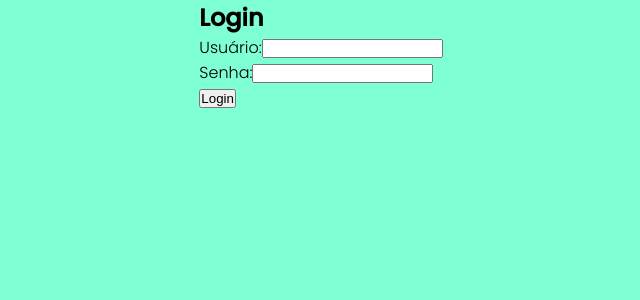
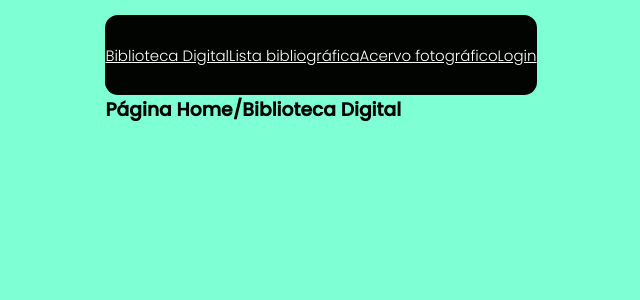
Before and after one commit to joaosour/karajadigital, a React (Create React App) app in the folder frontend/: page /home in a window 1280 px wide. Before the commit this address led to /login. Shown: the top 300 px of the page, without its empty margins (319-959 px from the left). Built offline with nearby package versions, Linux system fonts and the light colour scheme; no server answers.

Commit message:
Ajustes no frontend

```diff
--- a/frontend/src/App.js
+++ b/frontend/src/App.js
@@ -19,8 +19,8 @@ function App() {
         <Routes>
           <Route path='/' element={<Navbar />} />
           <Route element={<PrivateRoutes authData={authData} setAuthData={setAuthData} />}>
-            <Route path='/home'  element={<Home />} />
           </Route>
+          <Route path='/home'  element={<Home />} />
           <Route path='/login' element={<Login setAuthData={setAuthData} />}/>
           <Route path='/lista-bibliografica' element={<ListaBibliografica />}/>
           <Route path='/acervo-fotografico' element={<AcervoFotografico />}/>
--- a/frontend/src/components/Navbar.js
+++ b/frontend/src/components/Navbar.js
@@ -6,10 +6,10 @@ export default function NavBar() {
   return (
     <div className={styles.Background}>
       <div className={styles.LinksContainer}>
-        {/* <a className={styles.LinksText} href='/home'>Biblioteca Digital</a>
-        <a className={styles.LinksText} href='/lista-bibliografica'>Lista bibliográfica</a>
-        <a className={styles.LinksText} href='/acervo-fotografico'>Acervo fotográfico</a>
-        <a className={styles.LinksText} href='/login'>Login</a> */}
+          <a className={styles.LinksText} href='/home'>Biblioteca Digital</a>
+          <a className={styles.LinksText} href='/lista-bibliografica'>Lista bibliográfica</a>
+          <a className={styles.LinksText} href='/acervo-fotografico'>Acervo fotográfico</a>
+          <a className={styles.LinksText} href='/login'>Login</a>
       </div>
     </div>
   );
--- a/frontend/src/components/Navbar.module.css
+++ b/frontend/src/components/Navbar.module.css
@@ -3,10 +3,11 @@
     padding: 0;
     margin: 0;
     width: 100%;
-    height: 100%;
+    height: 80px;
     justify-content: center;
     align-items: center;
     display: flex;
+    border-radius: 13px;
 }
 
 .LinksContainer {
@@ -16,6 +17,7 @@
 }
 
 .LinksText {
+    font-size: 15px;
     color: white;
 }
 
--- a/frontend/src/pages/Home.js
+++ b/frontend/src/pages/Home.js
@@ -2,7 +2,7 @@ import NavBar from "../components/Navbar";
 
 export default function Home() {
     return (
-        <div style={{padding: "20px"}}>
+        <div>
             <NavBar />
             <h3>Página Home/Biblioteca Digital</h3>
         </div>
--- a/frontend/src/styles/global.module.css
+++ b/frontend/src/styles/global.module.css
@@ -12,4 +12,5 @@
     font-weight: 300;
     font-family: 'Poppins', sans-serif;
     background-color:aquamarine;
+    padding: 15px 30px;
 };
```
